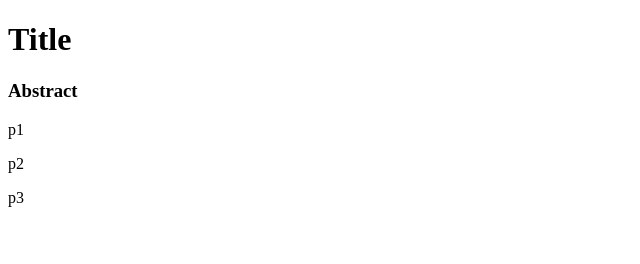
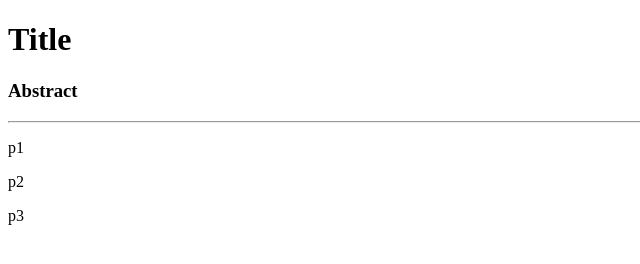
Before and after one commit to chai8323/chai8323.github.io, a plain HTML site: page index.html in a window 1280 px wide. Shown: the whole page, without its empty margins (0-640 px from the left). Drawn offline with Linux system fonts and the light colour scheme.

Commit message:
Update index.html

```diff
--- a/index.html
+++ b/index.html
@@ -7,7 +7,7 @@
 </head>
 <body>
 	<h1>Title</h1>
-	<h3>Abstract</h3>
+	<h3>Abstract</h3><hr>
 	<p>p1</p>
 	<p>p2</p>
 	<p>p3</p>
```
